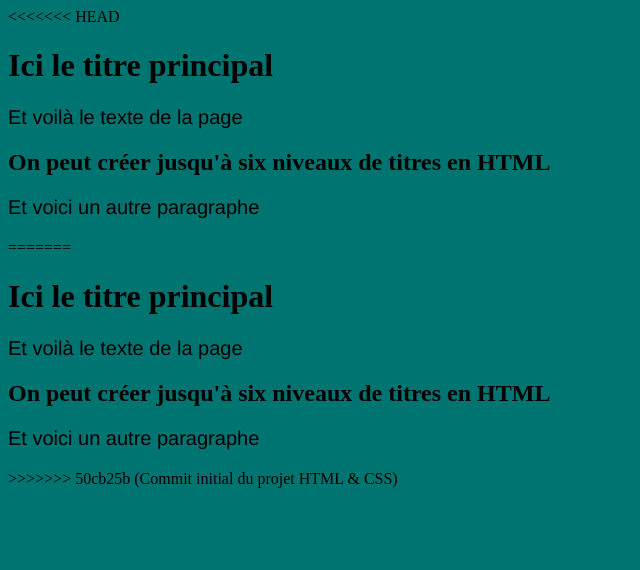
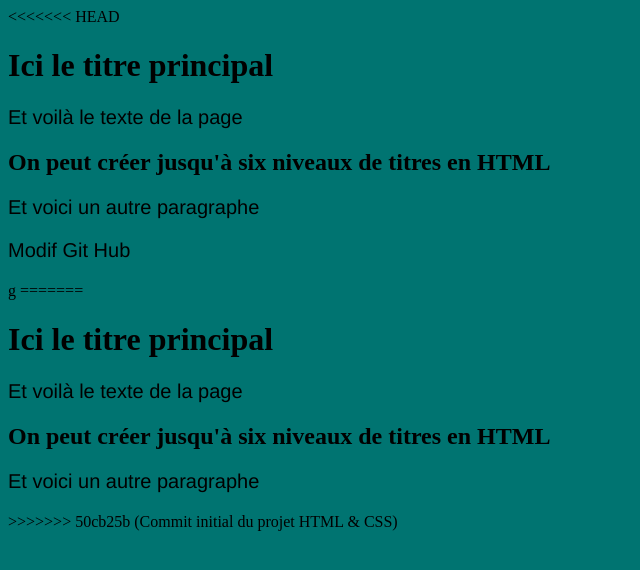
Before and after one commit to HAKE92/quete_1_git, a plain HTML site: page index.html in a window 1280 px wide. Shown: the whole page, without its empty margins (0-640 px from the left). Drawn offline with Linux system fonts and the light colour scheme.

Commit message:
modif ligne html

```diff
--- a/index.html
+++ b/index.html
@@ -12,7 +12,8 @@
 <p> Et voilà le texte de la page</p>
 <h2> On peut créer jusqu'à six niveaux de titres en HTML </h2>
 <p> Et voici un autre paragraphe </p>
-</body>
+<p> Modif Git Hub</p>
+</body> g
 =======
 <!DOCTYPE html>
 <html>
```
